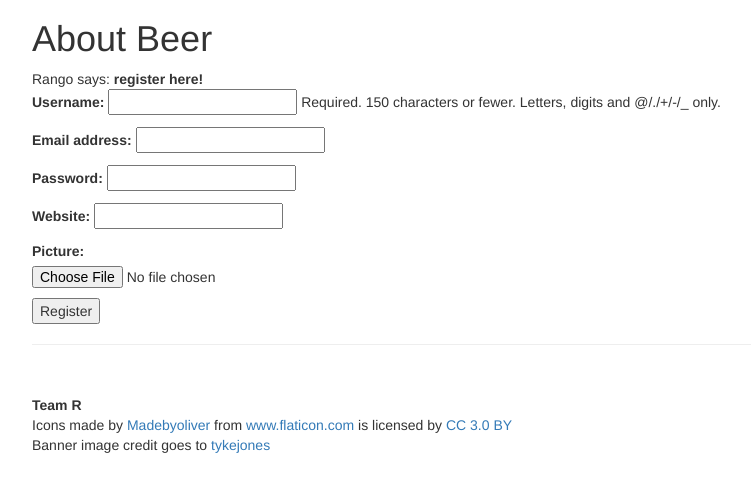
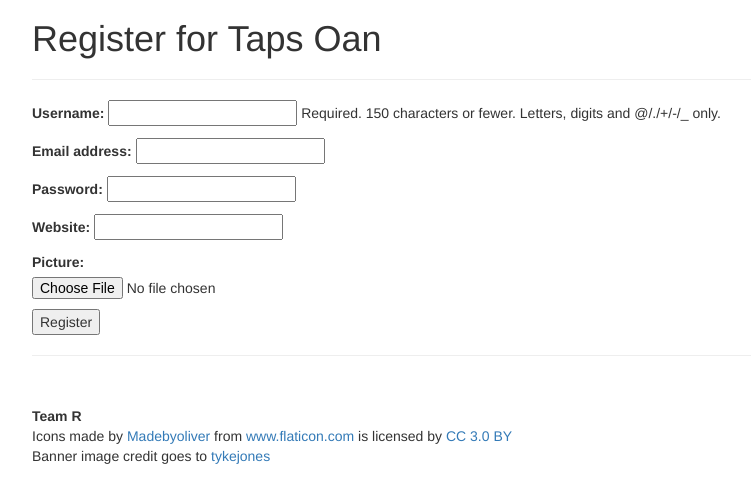
Before and after one commit to pdalziel/taps_oan, a Django app: page /taps_oan/register/ in a window 1280 px wide. Shown: the part 51-555 px from the top of the page, without its empty margins (38-789 px from the left). Run offline with Django 3.2, Linux system fonts and the light colour scheme; some libraries are stand-ins or nearby versions.

Commit message:
Removed mentions of Rango, added some flavour

```diff
--- a/taps_oan/admin.py
+++ b/taps_oan/admin.py
@@ -4,7 +4,7 @@ from taps_oan.models import UserProfile
 
 class PubAdmin(admin.ModelAdmin):
     prepopulated_fields = {'slug':('name',)}
-    list_beers = ('beers')
+    #list_beers = ('beers')
 
 class BeerAdmin(admin.ModelAdmin):
     prepopulated_fields = {'slug':('title',)}
--- a/templates/taps_oan/add_beer.html
+++ b/templates/taps_oan/add_beer.html
@@ -1,7 +1,7 @@
 {% extends 'taps_oan/base.html' %} {% load staticfiles %}
 
 {% block title_block %}
-    Rango
+    Add a beer
 {% endblock %}
 
 {% block body_block %}
--- a/templates/taps_oan/add_pub.html
+++ b/templates/taps_oan/add_pub.html
@@ -1,7 +1,7 @@
 {% extends 'taps_oan/base.html' %} {% load staticfiles %}
 
 {% block title_block %}
-    Rango
+  Add a pub
 {% endblock %}
 
 {% block body_block %}
--- a/templates/taps_oan/login.html
+++ b/templates/taps_oan/login.html
@@ -6,7 +6,8 @@
 {% endblock %}
 
 {% block body_block %}
-<h1>Login to Rango</h1>
+<h1>Login to Taps Oan</h1>
+<br>
 <form id="login_form" method="post" action="{% url 'login' %}">
     {% csrf_token %}
     Username: <input type="text" name="username" value="" size="50" />
--- a/templates/taps_oan/register.html
+++ b/templates/taps_oan/register.html
@@ -5,12 +5,12 @@
 {% endblock %}
 
 {% block body_block %}
-    <h1>About Beer</h1>
+    <h1>Register for Taps Oan</h1>
+    <hr>
     {% if registered %}
-        Rango says: <strong>thank you for registering!</strong>
-        <a href="{% url 'index' %}">Return to the homebeer.</a><br />
+        <strong>Thank you for registering!</strong>
+        <a href="{% url 'index' %}">Return to the home page.</a><br />
     {% else %}
-        Rango says: <strong>register here!</strong><br />
         <form id="user_form" method="post" action="{% url 'register' %}"
               enctype="multipart/form-data">
 
```
Also changed, not shown: templates/taps_oan/about.html (+13 -11 lines).
